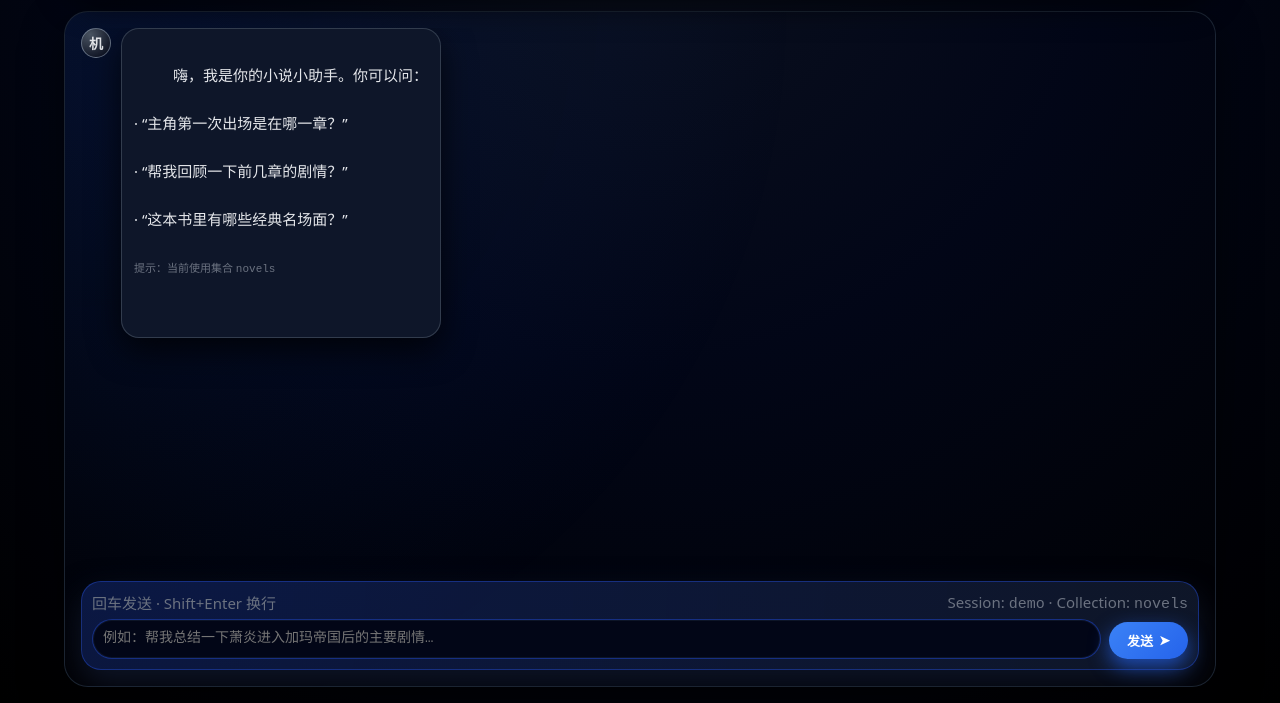
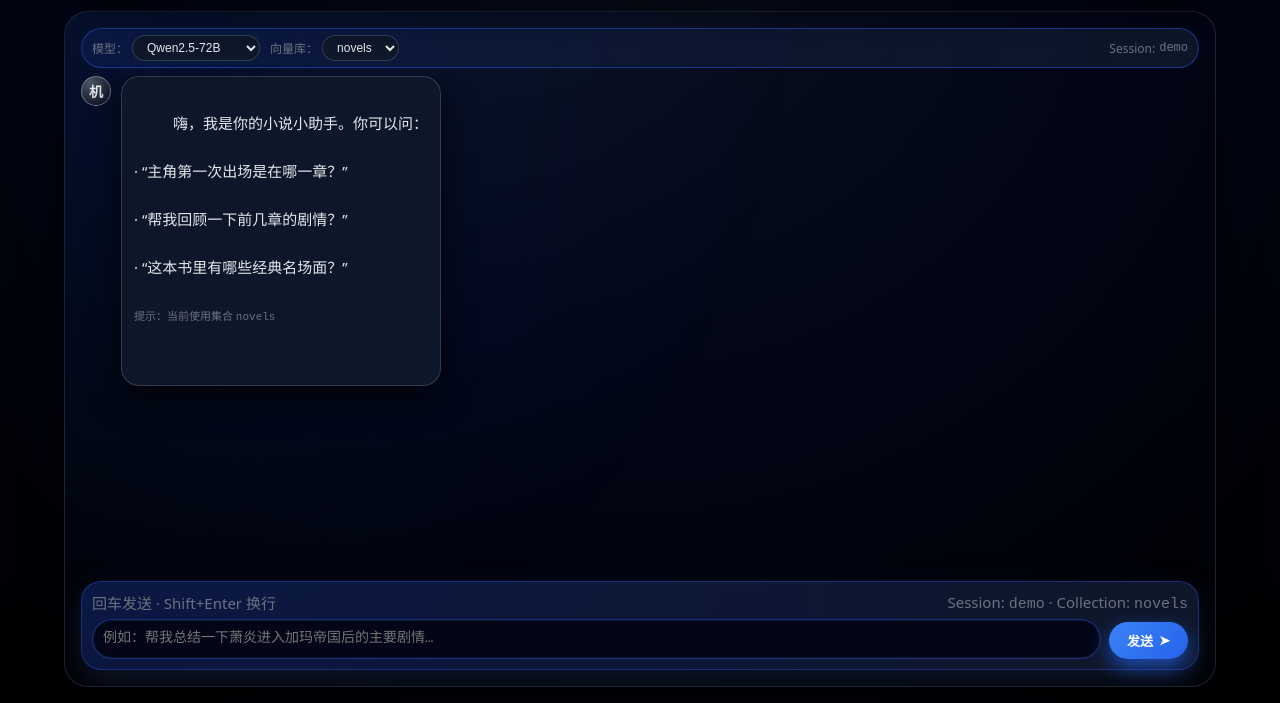
Before and after one commit to CwbyWifsy/ChatRobot, a plain HTML site: page index.html in a window 1280 px wide. Shown: the part 97-800 px from the top of the page. Drawn offline with Linux system fonts and the light colour scheme.

Commit message:
add fuction select model

```diff
--- a/index.html
+++ b/index.html
@@ -102,6 +102,45 @@
       border-radius: 999px;
       border: 1px solid rgba(148,163,184,0.7);
       color: var(--text-muted);
+    }
+
+    /* 顶部控制栏：模型 / 向量库选择 */
+    .controls-row {
+      display: flex;
+      justify-content: space-between;
+      align-items: center;
+      margin-bottom: 8px;
+      padding: 6px 10px;
+      border-radius: 999px;
+      background: radial-gradient(circle at top left, rgba(30,64,175,0.18), rgba(15,23,42,0.95));
+      border: 1px solid rgba(30,64,175,0.7);
+      font-size: 12px;
+      color: var(--text-dim);
+      gap: 8px;
+    }
+    .controls-left {
+      display: flex;
+      align-items: center;
+      gap: 10px;
+      flex-wrap: wrap;
+    }
+    .controls-label {
+      display: flex;
+      align-items: center;
+      gap: 4px;
+    }
+    .controls-select {
+      background: rgba(15,23,42,0.95);
+      border-radius: 999px;
+      border: 1px solid rgba(55,65,81,0.9);
+      padding: 4px 10px;
+      color: var(--text-main);
+      font-size: 12px;
+      outline: none;
+    }
+    .controls-select:focus {
+      border-color: var(--accent);
+      box-shadow: 0 0 0 1px rgba(59,130,246,0.6);
     }
 
     /* 聊天区域 */
@@ -363,6 +402,34 @@
   </header>
 
   <section class="chat-container">
+        <!-- 新增：模型 / 向量库 选择栏 -->
+    <div class="controls-row">
+      <div class="controls-left">
+        <div class="controls-label">
+          <span>模型：</span>
+          <select id="model-select" class="controls-select">
+            <!-- 这里的 value 要和后端约定的模型名一致，你可以按实际改 -->
+            <option value="qwen2.5-72b-instruct" selected>Qwen2.5-72B</option>
+            <option value="gpt-4.1-mini">GPT-4.1-mini</option>
+            <option value="deepseek-chat">DeepSeek-Chat</option>
+          </select>
+        </div>
+
+        <div class="controls-label">
+          <span>向量库：</span>
+          <select id="collection-select" class="controls-select">
+            <!-- 目前只有 Milvus，就用 collection 来区分不同库 -->
+            <option value="novels" selected>novels</option>
+            <option value="demo">demo</option>
+          </select>
+        </div>
+      </div>
+
+      <div class="controls-label">
+        <span>Session:</span>
+        <code id="session-label">demo</code>
+      </div>
+    </div>
     <div id="chat-scroll" class="chat-scroll">
       <!-- 初始提示 -->
       <div class="message-row bot">
@@ -387,7 +454,9 @@
     <form id="chat-form" class="input-area">
       <div class="input-top">
         <div class="hint">回车发送 · Shift+Enter 换行</div>
-        <div class="hint">Session: <code>demo</code> · Collection: <code>novels</code></div>
+        <div class="hint">
+          Session: <code id="session-label-bottom">demo</code> · Collection: <code id="collection-label-bottom">novels</code>
+        </div>
       </div>
       <div class="input-main">
         <textarea
@@ -417,6 +486,13 @@
   const sendBtn = document.getElementById("send-btn");
   const typing = document.getElementById("typing");
   const errorMsg = document.getElementById("error-msg");
+
+    // 新增：模型 / collection 下拉
+  const modelSelect = document.getElementById("model-select");
+  const collectionSelect = document.getElementById("collection-select");
+  const sessionLabel = document.getElementById("session-label");
+  const sessionLabelBottom = document.getElementById("session-label-bottom");
+  const collectionLabelBottom = document.getElementById("collection-label-bottom");
 
   function scrollToBottom() {
     requestAnimationFrame(() => {
@@ -473,7 +549,14 @@
     textarea.style.height = "auto";
     textarea.style.height = Math.min(textarea.scrollHeight, 120) + "px";
   }
+  // 初始化标签文本
+  function syncLabels() {
+    if (sessionLabel) sessionLabel.textContent = SESSION_ID;
+    if (sessionLabelBottom) sessionLabelBottom.textContent = SESSION_ID;
+    if (collectionLabelBottom) collectionLabelBottom.textContent = collectionSelect.value || COLLECTION;
+  }
 
+  syncLabels();
   input.addEventListener("input", () => autoResize(input));
 
   // Enter 发送 / Shift+Enter 换行
@@ -502,8 +585,9 @@
         headers: { "Content-Type": "application/json" },
         body: JSON.stringify({
           session_id: SESSION_ID,
-          collection: COLLECTION,
+          collection: collectionSelect.value || COLLECTION,
           query: query,
+          model: modelSelect.value,   // 新增：前端选择的模型
         }),
       });
 
```
Also changed, not shown: 3 other files.
